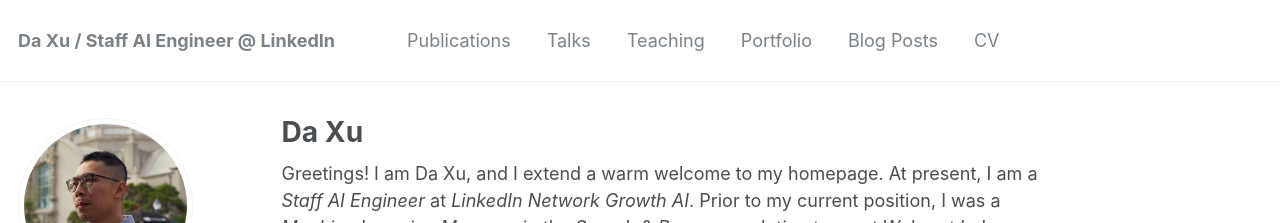
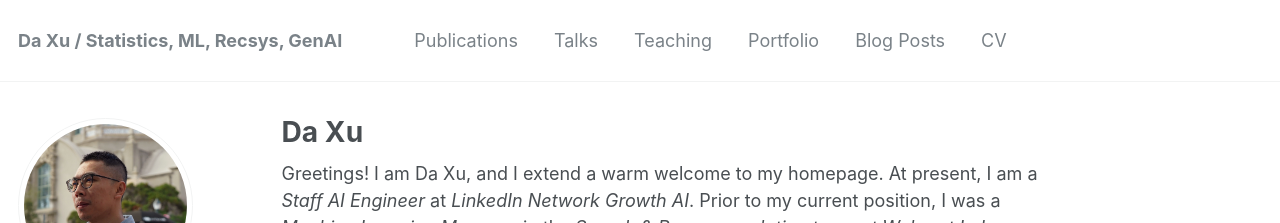
Before and after one commit to daxu5180/daxu5180.github.io, a Jekyll site: the page built from _pages/about.md, in a window 1280 px wide and 959 px high. Shown: the top 223 px of the window. Built offline with Jekyll 4.4.1, drawn with Linux system fonts in a browser that asks for light colours.

Commit message:
update config

```diff
--- a/_config.yml
+++ b/_config.yml
@@ -7,7 +7,7 @@
 
 # Site Settings
 locale                   : "en-US"
-title                    : "Da Xu / Staff AI Engineer @ LinkedIn"
+title                    : "Da Xu / Statistics, ML, Recsys, GenAI"
 title_separator          : "-"
 name                     : &name "Da xu"
 description              : &description "Staff AI engineer, LinkedIn"
```
